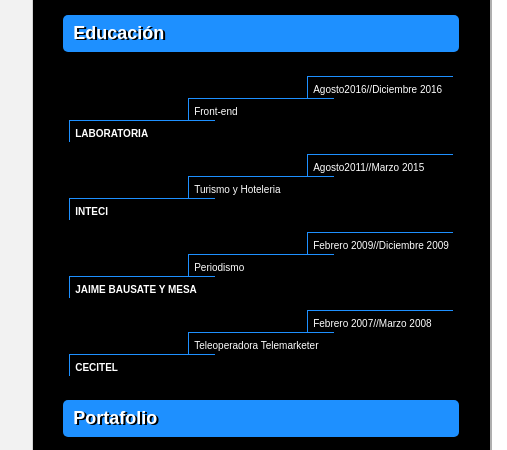
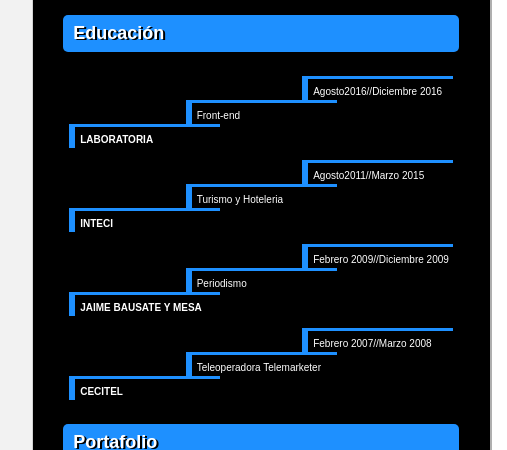
Before and after one commit to spectrecode/cv-2, a plain HTML site: page index.html in a window 1280 px wide. Shown: the part 248-698 px from the top of the page, 210-717 px from the left. Drawn offline with Linux system fonts and the light colour scheme.

Commit message:
añadiendo cambios

```diff
--- a/css/main.css
+++ b/css/main.css
@@ -94,8 +94,8 @@
     width: 140px;
     padding-top: 5px;
     padding-left: 5px;
-    border-top: 1px solid;
-    border-left: 1px solid;
+    border-top: 3px solid;
+    border-left: 6px solid;
     font-size: 10px;
     color: white;
     border-color: dodgerblue;
```
